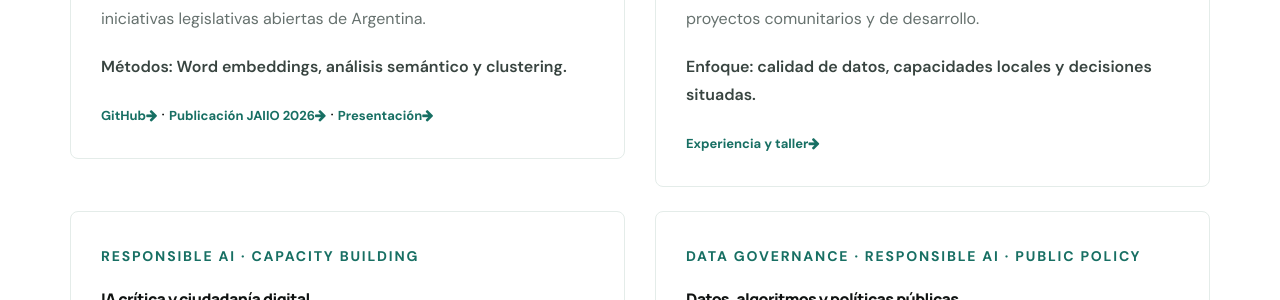
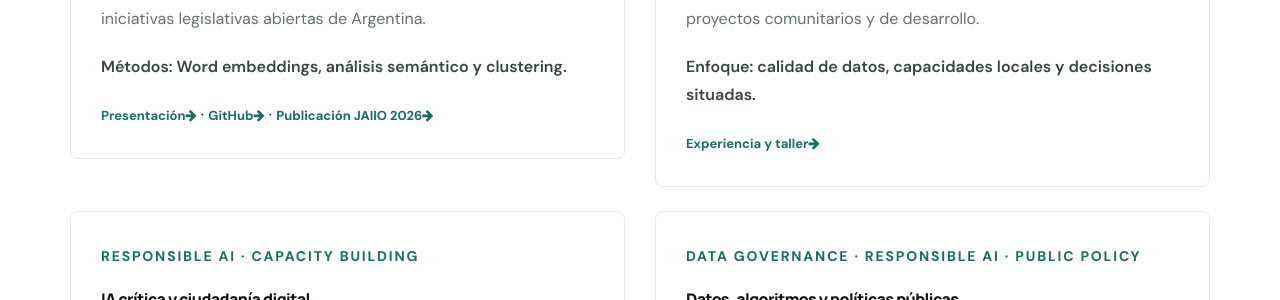
Before and after one commit to AmaliaGuaymasCanavire/amaliaguaymascanavire.github.io, a Jekyll site: the page built from index.html, in a window 1280 px wide and 900 px high, scrolled down 2809 px. Shown: the part 156-456 px from the top of the window. Built offline with Jekyll 4.4.1, drawn with Linux system fonts in a browser that asks for light colours.

Commit message:
Update portfolio.html

```diff
--- a/_includes/portfolio.html
+++ b/_includes/portfolio.html
@@ -15,11 +15,11 @@
           <h3><span data-lang="es">Cambios semánticos en el discurso legislativo sobre salud</span><span data-lang="en">Semantic change in legislative discourse on public health</span></h3>
           <p><span data-lang="es">Investigación de maestría que aplica procesamiento de lenguaje natural para explorar la evolución de conceptos de salud en iniciativas legislativas abiertas de Argentina.</span><span data-lang="en">Master's research applying natural language processing to explore how public health concepts evolve in Argentina's open legislative data.</span></p>
           <p class="project-method"><span data-lang="es">Métodos: Word embeddings, análisis semántico y clustering.</span><span data-lang="en">Methods: word embeddings, semantic analysis and clustering.</span></p>
+          <a href="https://www.youtube.com/watch?v=rzYQvVy7PPs&amp;t=1092s" target="_blank" rel="noopener"><span data-lang="es">Presentación</span><span data-lang="en">Talk</span> <i class="fa fa-arrow-right"></i></a>
+          <span aria-hidden="true"> · </span>
           <a href="https://github.com/AmaliaGuaymasCanavire/iamas_iniciativasleg_salud" target="_blank" rel="noopener">GitHub <i class="fa fa-arrow-right"></i></a>
           <span aria-hidden="true"> · </span>
           <a href="https://55jaiio.sadio.org.ar/wp-content/uploads/2026/07/436.pdf" target="_blank" rel="noopener"><span data-lang="es">Publicación JAIIO 2026</span><span data-lang="en">JAIIO 2026 paper</span> <i class="fa fa-arrow-right"></i></a>
-          <span aria-hidden="true"> · </span>
-          <a href="https://www.youtube.com/watch?v=rzYQvVy7PPs&amp;t=1092s" target="_blank" rel="noopener"><span data-lang="es">Presentación</span><span data-lang="en">Talk</span> <i class="fa fa-arrow-right"></i></a>
         </article>
       </div>
       <div class="col-md-6">
```
